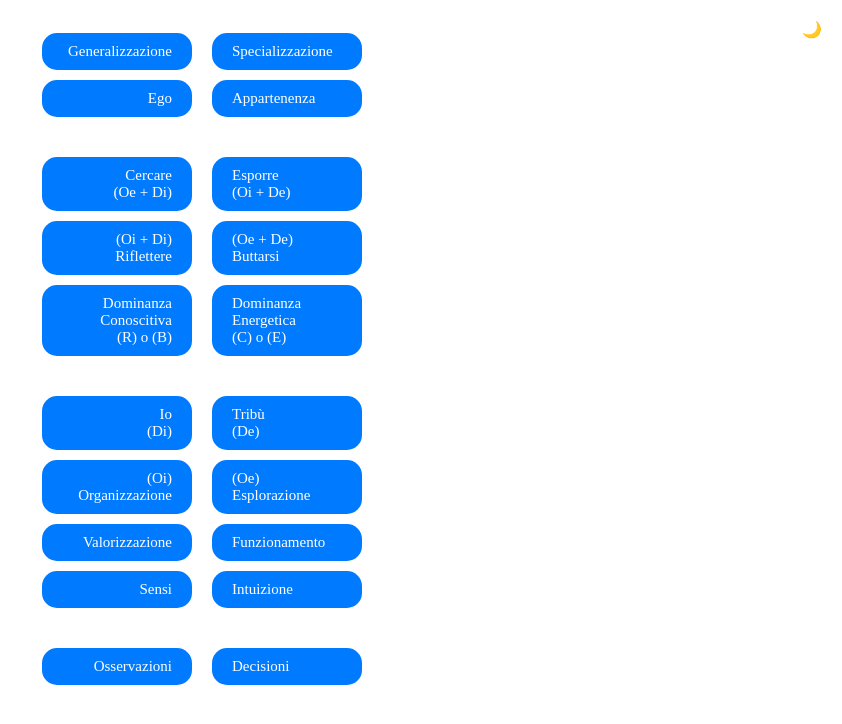
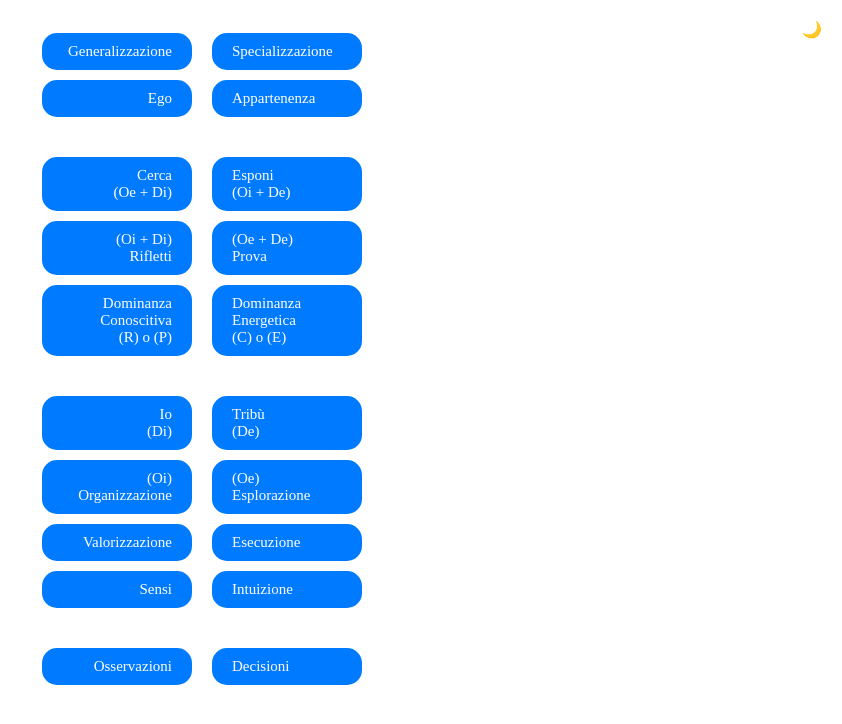
Before and after one commit to TheFreezingChicken/op-ita-tipizzazione, a plain HTML site: page docs/index.html in a window 1280 px wide. Shown: the whole page, without its empty margins (438-1280 px from the left). Drawn offline with Linux system fonts and the light colour scheme.

Commit message:
Aggiorna termini

```diff
--- a/docs/index.html
+++ b/docs/index.html
@@ -36,16 +36,16 @@
     <div class="separator"></div>
 
     <div class="row">
-        <button class="paralBtn left-btn" data-row="5">Cercare<br>(Oe + Di)</button>
-        <button class="paralBtn right-btn" data-row="5">Esporre<br>(Oi + De)</button>
+        <button class="paralBtn left-btn" data-row="5">Cerca<br>(Oe + Di)</button>
+        <button class="paralBtn right-btn" data-row="5">Esponi<br>(Oi + De)</button>
     </div>
     <div class="row">
-        <button class="paralBtn left-btn" data-row="6">(Oi + Di)<br>Riflettere</button>
-        <button class="paralBtn right-btn" data-row="6">(Oe + De)<br>Buttarsi</button>
+        <button class="paralBtn left-btn" data-row="6">(Oi + Di)<br>Rifletti</button>
+        <button class="paralBtn right-btn" data-row="6">(Oe + De)<br>Prova</button>
     </div>
 
     <div class="row">
-        <button class="paralBtn left-btn" data-row="animalDominance">Dominanza Conoscitiva<br>(R) o (B)</button>
+        <button class="paralBtn left-btn" data-row="animalDominance">Dominanza Conoscitiva<br>(R) o (P)</button>
         <button class="paralBtn right-btn" data-row="animalDominance">Dominanza Energetica<br>(C) o (E)</button>
     </div>
 
@@ -64,7 +64,7 @@
 
     <div class="row">
         <button class="paralBtn left-btn" data-row="9">Valorizzazione</button>
-        <button class="paralBtn right-btn" data-row="9">Funzionamento</button>
+        <button class="paralBtn right-btn" data-row="9">Esecuzione</button>
     </div>
     <div class="row">
         <button class="paralBtn left-btn" data-row="10">Sensi</button>
```
